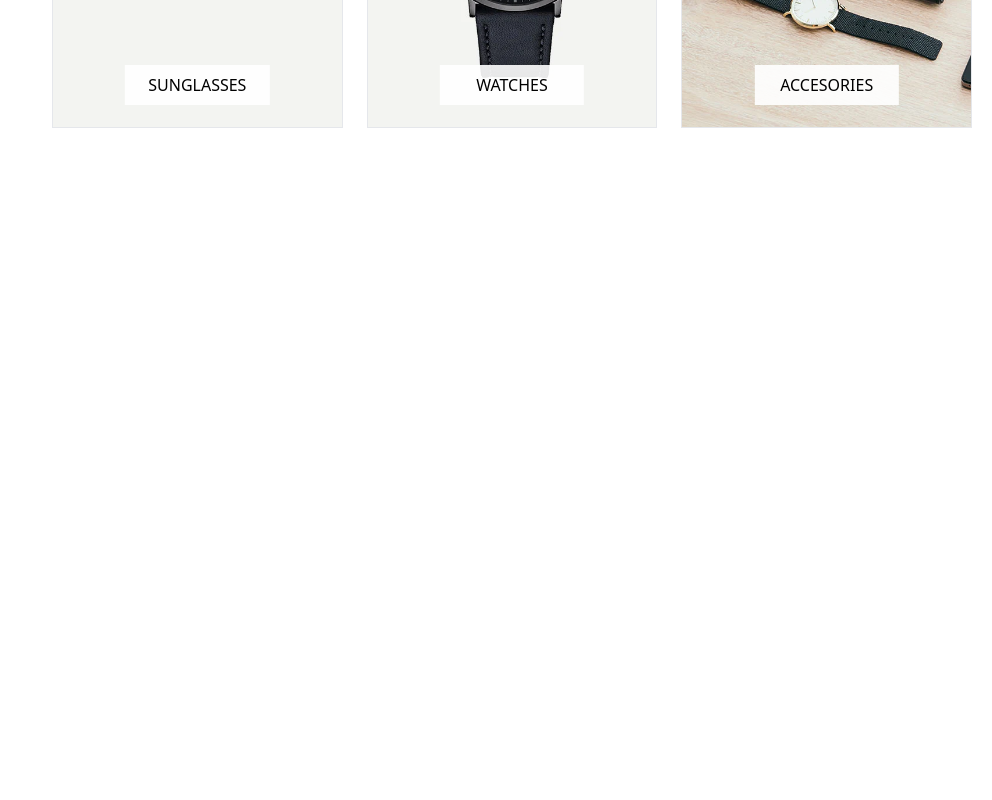
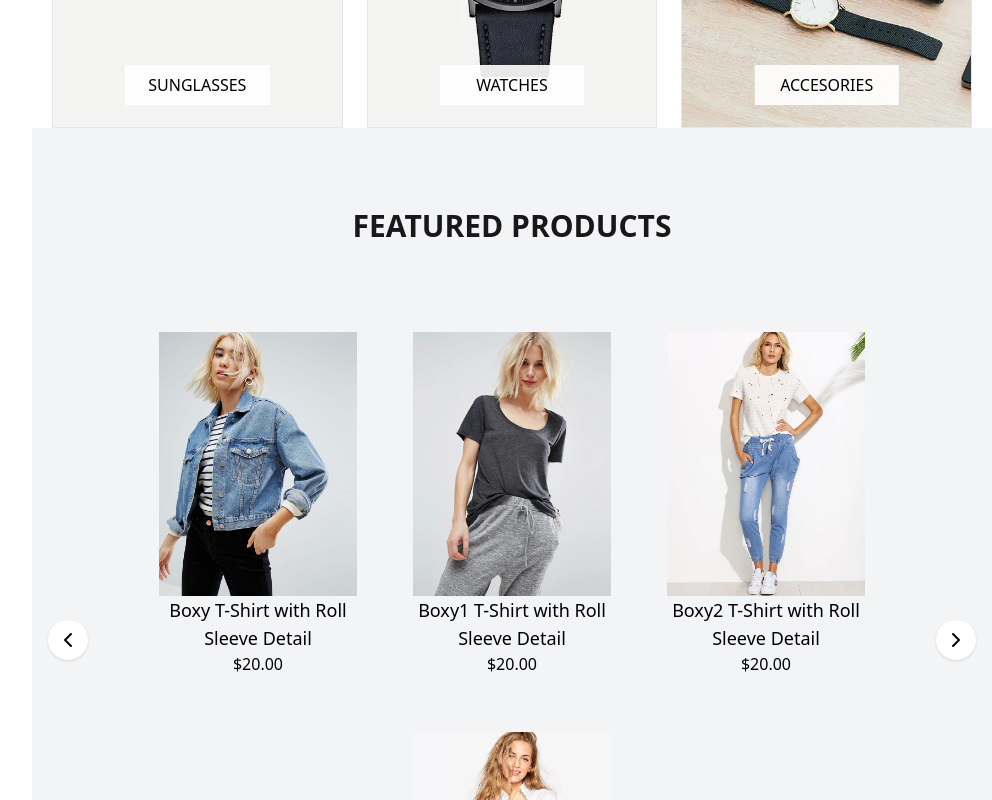
Before and after one commit to SalmaMasioub/SalmaMasioub_Final_Project_React, a React (Vite) app in the folder fashe/: page / in a window 1280 px wide. Shown: the part 860-1660 px from the top of the page, without its empty margins (288-1280 px from the left). Before the commit the page ends 988 px from the top, so only its background shows below. Built offline with nearby package versions, Linux system fonts and the light colour scheme.

Commit message:
add featured products section

```diff
--- a/fashe/src/pages/home/components/featuredProducts.jsx
+++ b/fashe/src/pages/home/components/featuredProducts.jsx
@@ -0,0 +1,74 @@
+import { FiChevronLeft, FiChevronRight } from "react-icons/fi";
+import { motion, AnimatePresence } from "framer-motion";
+import { useState } from "react";
+import { products } from "../../../data/products";
+import { Link } from "react-router-dom";
+
+const ProductCard = ({ product }) => (
+  <div className="p-4 w-full max-w-[230px] text-center">
+    <img src={product.image} alt="" />
+    <Link
+      to="/detail"
+      className="text-lg mb-2 font-light hover:text-red-700"
+    >
+      {product.title}
+    </Link>
+    <p className="font-light text-black">{product.price}</p>
+    {product.oldprice && (
+      <p className="line-through text-sm text-red-500">{product.oldprice}</p>
+    )}
+  </div>
+);
+
+const Carousel = () => {
+  const [slideIndex, setSlideIndex] = useState(0);
+
+  const slides = [products.slice(0, 4), products.slice(4, 8)];
+
+  const handleNext = () => {
+    setSlideIndex((prev) => (prev + 1) % slides.length);
+  };
+
+  const handlePrev = () => {
+    setSlideIndex((prev) => (prev - 1 + slides.length) % slides.length);
+  };
+
+  return (
+    <div className="w-full overflow-hidden relative py-10 bg-gray-100">
+      <h1 className="text-3xl font-bold text-center mb-8 text-black/90 p-10">
+       FEATURED PRODUCTS
+      </h1>
+
+      <button
+        onClick={handlePrev}
+        className="absolute left-4 top-1/2 transform -translate-y-1/2 bg-white rounded-full p-2 shadow hover:bg-gray-200 z-10"
+      >
+        <FiChevronLeft size={24} />
+      </button>
+
+      <button
+        onClick={handleNext}
+        className="absolute right-4 top-1/2 transform -translate-y-1/2 bg-white rounded-full p-2 shadow hover:bg-gray-200 z-10">
+        <FiChevronRight size={24} />
+      </button>
+
+      <div className="flex justify-center">
+        <AnimatePresence mode="wait">
+          <motion.div
+            key={slideIndex}
+            initial={{ opacity: 0, x: 100 }}
+            animate={{ opacity: 1, x: 0 }}
+            exit={{ opacity: 0, x: -100 }}
+            transition={{ duration: 0.5 }}
+            className="flex gap-6 justify-center flex-wrap">
+            {slides[slideIndex].map((product) => (
+              <ProductCard product={product} key={product.id} />
+            ))}
+          </motion.div>
+        </AnimatePresence>
+      </div>
+    </div>
+  );
+};
+
+export default Carousel;
--- a/fashe/src/pages/home/home.jsx
+++ b/fashe/src/pages/home/home.jsx
@@ -1,12 +1,14 @@
 import React from 'react';
 import Product from './components/product';
 import AnimatedSlide from './components/caroussel';
+import Carousel from './components/featuredProducts';
 
 const Home = () => {
     return (
         <div>
         <AnimatedSlide></AnimatedSlide>
         <Product></Product>
+        <Carousel></Carousel>
         </div>
     );
 };
```
